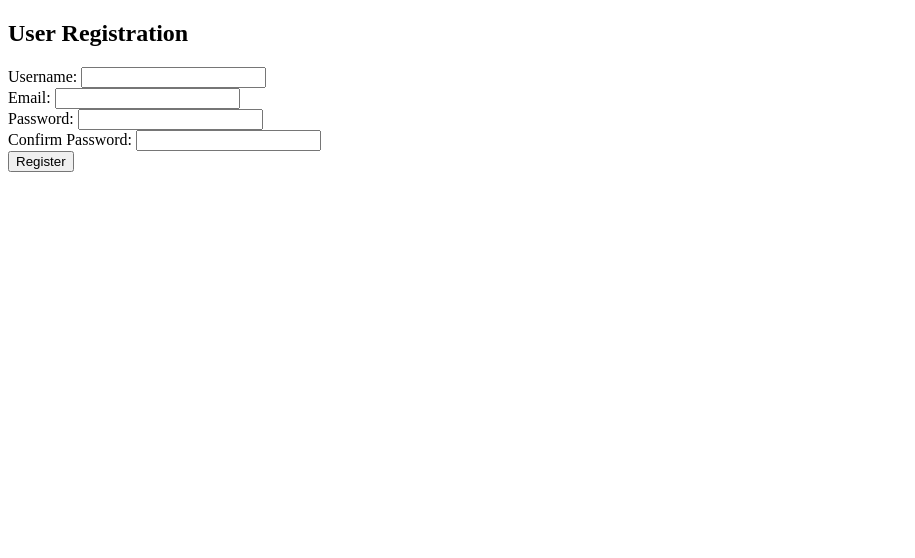
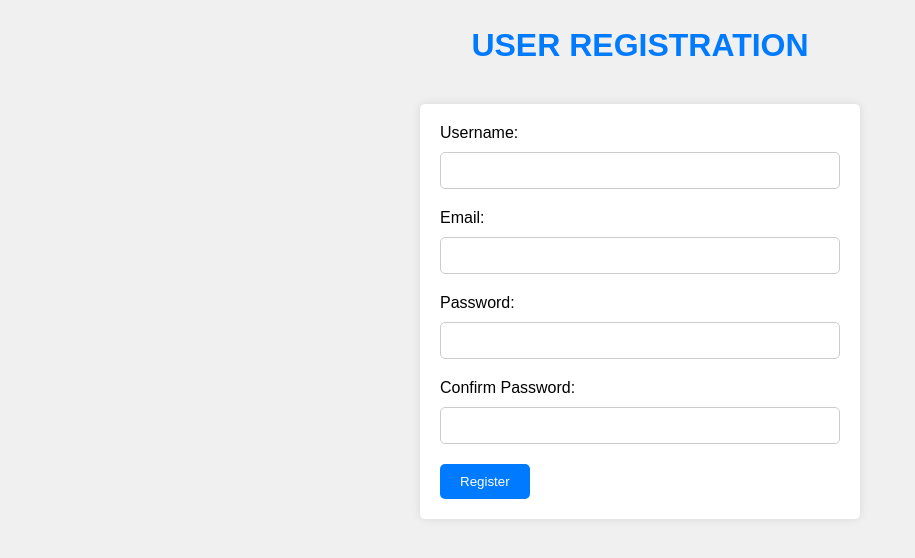
Before and after one commit to Robin-das-raam/Django, a Django app: page /1stapp/reg/ in a window 1280 px wide. Shown: the top 558 px of the page, without its empty margins (0-915 px from the left). Run offline with Django 5.2, Linux system fonts and the light colour scheme.

Commit message:
added static files

```diff
--- a/firstDjangoProj/firstDjangoProj/settings.py
+++ b/firstDjangoProj/firstDjangoProj/settings.py
@@ -29,6 +29,7 @@ DEBUG = True
 ALLOWED_HOSTS = []
 
 TEMPLATE_DIR = os.path.join(BASE_DIR,"templates")
+STATIC_DIR = os.path.join(BASE_DIR,"static")
 
 # Application definition
 
@@ -121,6 +122,7 @@ USE_TZ = True
 # https://docs.djangoproject.com/en/5.0/howto/static-files/
 
 STATIC_URL = "static/"
+STATICFILES_DIRS = [STATIC_DIR,]
 
 # Default primary key field type
 # https://docs.djangoproject.com/en/5.0/ref/settings/#default-auto-field
--- /dev/null
+++ b/firstDjangoProj/static/reg_style.css
@@ -0,0 +1,50 @@
+/* styles.css */
+body {
+    font-family: Arial, sans-serif;
+    background-color: #f0f0f0;
+}
+
+form {
+    max-width: 400px;
+    margin: 0 auto;
+    padding: 20px;
+    background-color: #fff;
+    border-radius: 5px;
+    box-shadow: 0 0 10px rgba(0, 0, 0, 0.1);
+}
+h2 {
+    font-size: 32px;
+    color: #007bff;
+    text-align: center;
+    text-transform: uppercase;
+    margin-bottom: 40px;
+}
+
+label {
+    display: block;
+    margin-bottom: 10px;
+}
+
+input[type="text"],
+input[type="email"],
+input[type="password"] {
+    width: 100%;
+    padding: 10px;
+    margin-bottom: 20px;
+    border: 1px solid #ccc;
+    border-radius: 5px;
+    box-sizing: border-box;
+}
+
+button[type="submit"] {
+    background-color: #007bff;
+    color: #fff;
+    padding: 10px 20px;
+    border: none;
+    border-radius: 5px;
+    cursor: pointer;
+}
+
+button[type="submit"]:hover {
+    background-color: #0056b3;
+}
--- a/firstDjangoProj/templates/register.html
+++ b/firstDjangoProj/templates/register.html
@@ -1,9 +1,11 @@
 <!DOCTYPE html>
+{% load static %}
 <html lang="en">
 <head>
     <meta charset="UTF-8">
     <meta name="viewport" content="width=device-width, initial-scale=1.0">
     <title>User Registration</title>
+    <link rel = "stylesheet" href="{% static 'reg_style.css' %}" >
 </head>
 <body>
     <h2>User Registration</h2>
```
